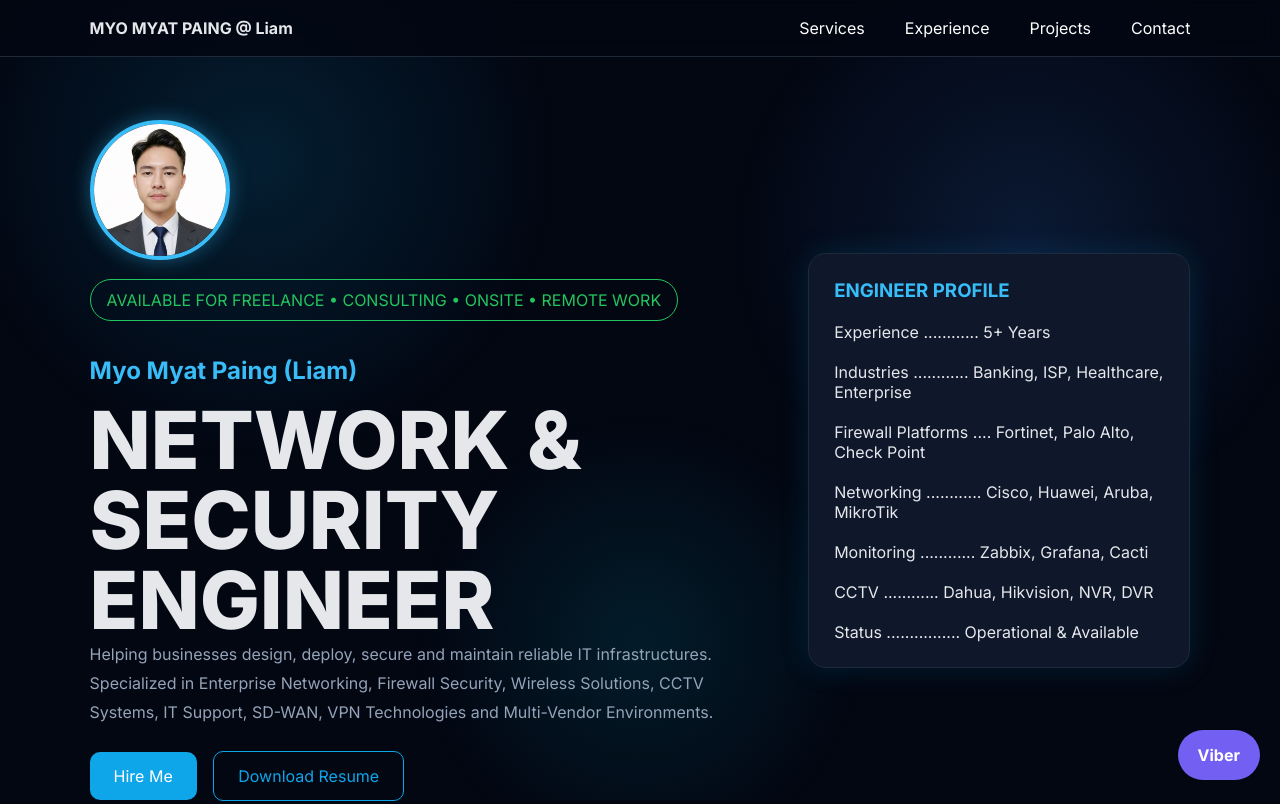
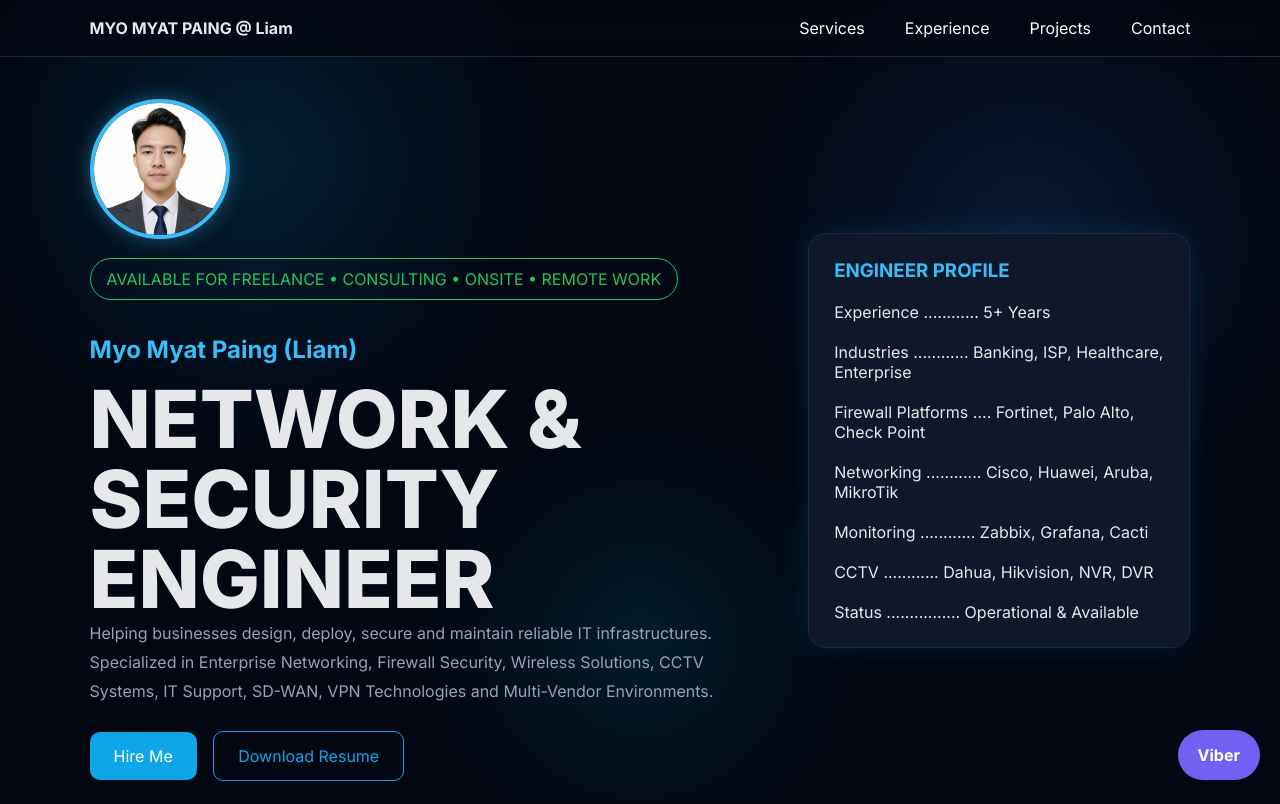
Before and after one commit to myomyatpaing/Network, a plain HTML site: page index.html in a window 1280 px wide. Shown: the top 804 px of the page. Drawn offline with nearby package versions, Linux system fonts and the light colour scheme.

Commit message:
Update index.html

```diff
--- a/index.html
+++ b/index.html
@@ -135,7 +135,7 @@ input, textarea{
   box-shadow:0 0 20px rgba(56,189,248,0.4);
 }
 .hero{
-  padding-top:120px;
+  padding-top:80px;
 }
 </style>
 </head>
```
